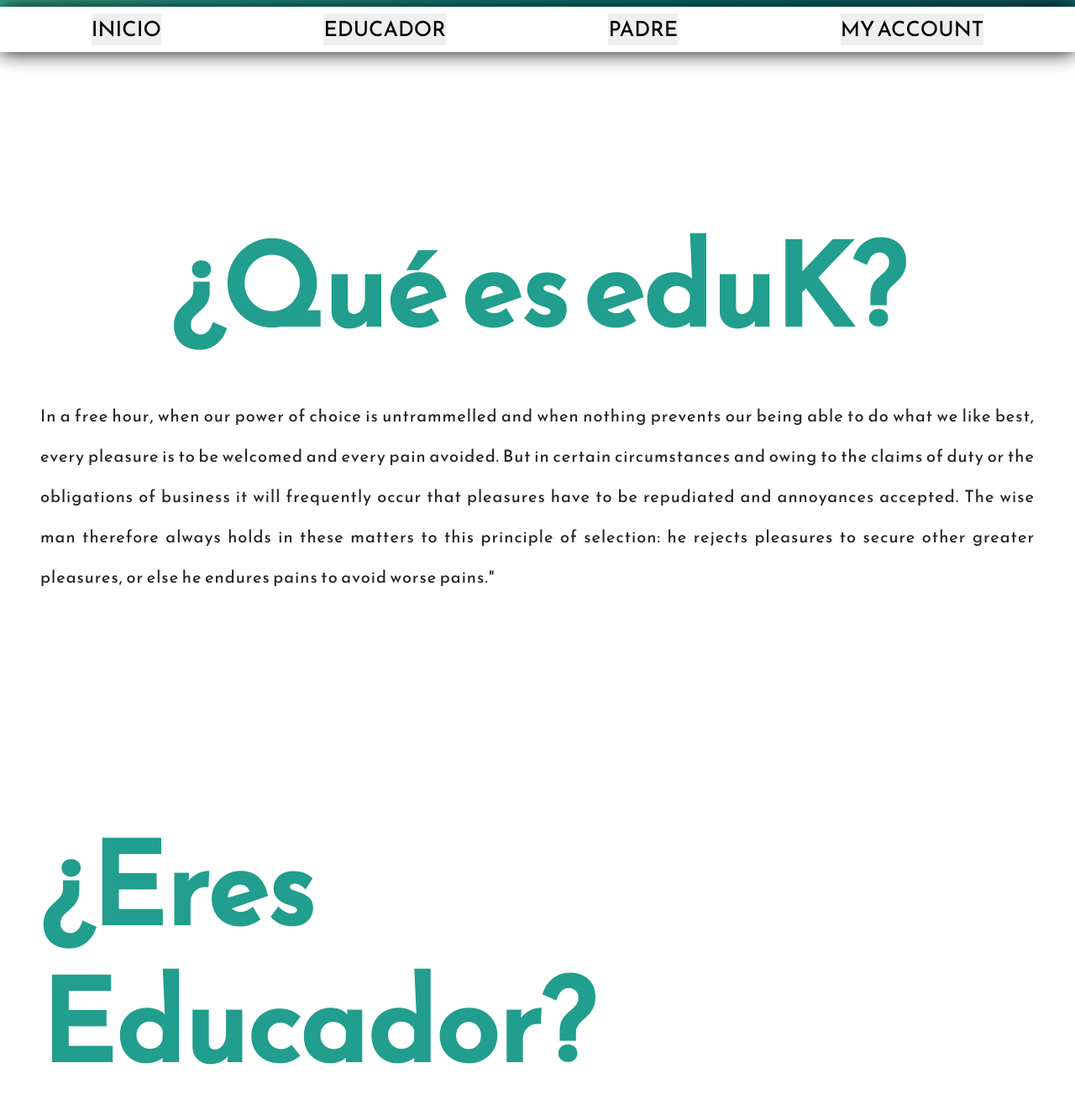
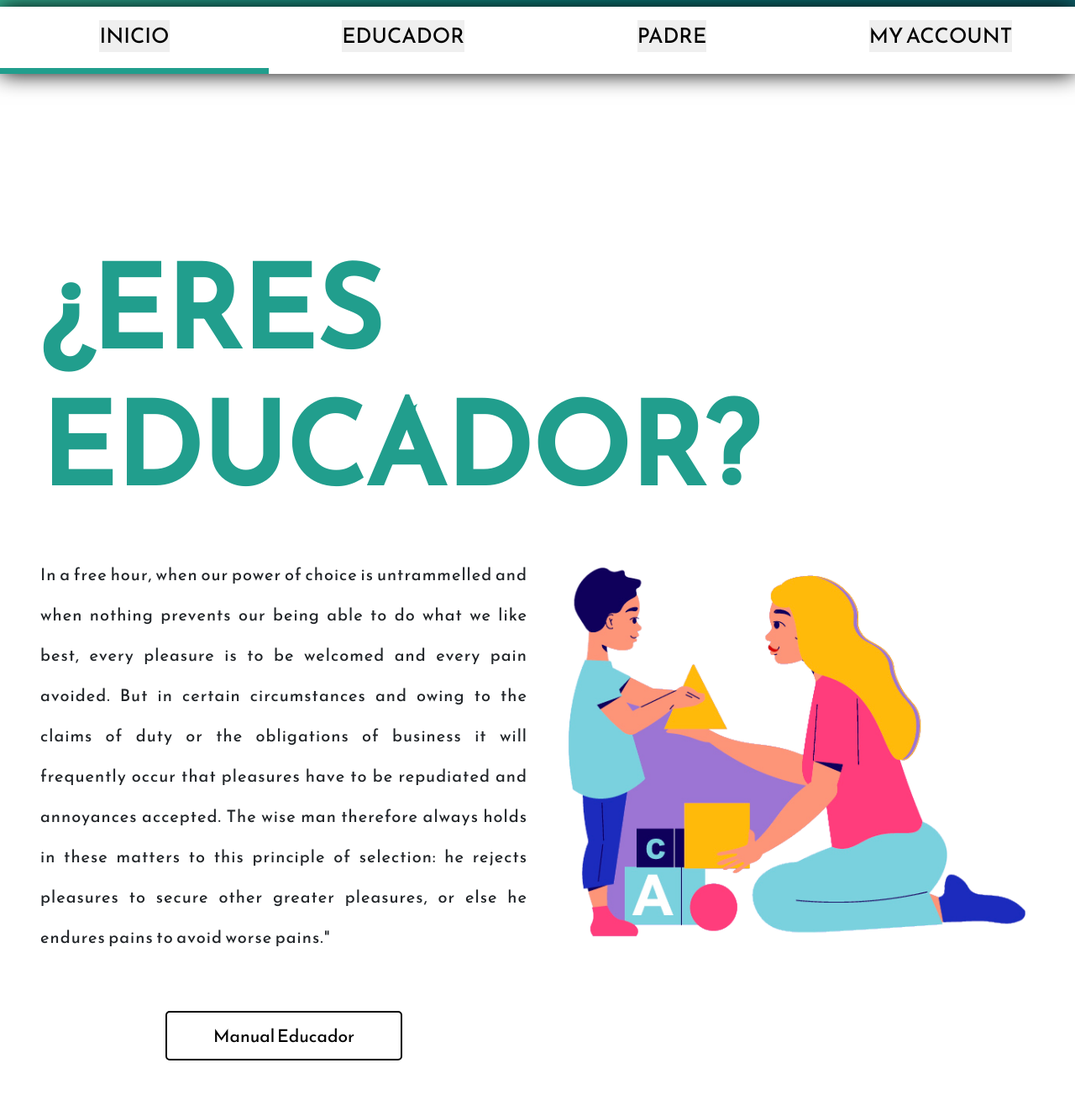
Before and after one commit to RafaelDiazAnguita/RafaelDiazAnguita.github.io, a plain HTML site: page index.html in a window 1280 px wide. Shown: the part 724-2046 px from the top of the page at 84% size. Drawn offline with nearby package versions, Linux system fonts and the light colour scheme.

Commit message:
Revert "grg"
This reverts commit 0cf3abfc800fb357fed30f601cda14f58b1b2071.

```diff
--- a/app.js
+++ b/app.js
@@ -3,7 +3,7 @@ const menu = document.getElementById('top-menu');
 const indicator = document.getElementById('menu-indicator');
 const secciones = document.querySelectorAll('.section');
 
-let indicatorTam = menu.querySelector('#top-menu button').offsetWidth;
+let indicatorTam = menu.querySelector('.row div').offsetWidth;
 indicator.style.width = indicatorTam + 'px';
 
 let indexSeccionActiva;
@@ -25,7 +25,7 @@ secciones.forEach(seccion => { observer.observe(seccion); });
 
 
 const onResize = () =>{
-    indicatorTam = menu.querySelector('#top-menu button').offsetWidth;
+    indicatorTam = menu.querySelector('.row div').offsetWidth;
     indicator.style.width = indicatorTam + 'px';
     indicator.style.transform = `translateX(${indicatorTam * indexSeccionActiva}px)`;
 }
--- a/index.html
+++ b/index.html
@@ -35,23 +35,28 @@
         </div>
 
         <!-- Fixed top menu -->
-        <nav id="top-menu" class="container-fluid">
-            <div class="menu-container">
-                <button><a href="#start">INICIO</a></button>
-                <button><a href="#educator-section">EDUCADOR</a></button>
-                <button><a href="#parent-section">PADRE</a></button>
-                <button><a href="#4">MY ACCOUNT</a></button>
+        <div id="top-menu" class="container-fluid">
+            <div class="row">
+                <div class="col-3 p-2 p-md-3 text-center"><button><a href="#start">INICIO</a></button></div>
+                <div class="col-3 p-2 p-md-3 text-center"><button><a href="#educator-section">EDUCADOR</a></button></div>
+                <div class="col-3 p-2 p-md-3 text-center"><button><a href="#parent-section">PADRE</a></button></div>
+                <div class="col-3 p-2 p-md-3 text-center"><button><a href="#4">MY ACCOUNT</a></button></div>
+                <span id="menu-indicator"></span>
             </div>
-            <span id="menu-indicator"></span>
-        </nav>
+
+        </div>
 
 
 
         <!-- Sections -->
         <div class="container-fluid p-5 first-section section" id="eduk-section">
             <div class="row">
-                <div class="col-12">
-                    <h2 class="mb-5 section-title text-center"><b>¿Qué es eduK?</b></h2>
+                <div class="col-12 col-md-8">
+                    <h2 class="mb-5 section-title"><b>¿ERES EDUCADOR?</b></h2>
+                </div>
+            </div>
+            <div class="row">
+                <div class="col-12 col-md-6">
                     <p class="text">In a free hour, when our power of choice is untrammelled and
                         when nothing prevents our being able to do what we like best, every pleasure is to be welcomed and every pain
                         avoided. But in certain circumstances and owing to the claims of duty or the obligations of business it will
@@ -59,15 +64,22 @@
                         holds in these matters to this principle of selection: he rejects pleasures to secure other greater pleasures,
                         or else he endures pains to avoid worse pains."
                     </p>
+                    <div class="text-center">
+                        <button class="primary-button mt-5">
+                            <span>Manual Educador</span>
+                        </button>
+                    </div>
+                </div>
+                <div class="col-12 col-md-6">
+                    <img class="section-image" src="./img/educator.png">
                 </div>
             </div>
         </div>
 
-
         <div class="container-fluid p-5 first-section section" id="educator-section">
             <div class="row">
                 <div class="col-12 col-md-8">
-                    <h2 class="mb-5 section-title"><b>¿Eres Educador?</b></h2>
+                    <h2 class="mb-5 section-title"><b>¿ERES EDUCADOR?</b></h2>
                 </div>
             </div>
             <div class="row">
@@ -94,7 +106,7 @@
         <div class="container-fluid mt-5 section p-5" id="parent-section">
             <div class="row">
                 <div class="col-12">
-                    <h2 class="mb-5 section-title text-right"><b>¿Eres Padre?</b></h2>
+                    <h2 class="mb-5 section-title text-right"><b>¿ERES PADRE?</b></h2>
                 </div>
             </div>
             <div class="row">
--- a/style.css
+++ b/style.css
@@ -131,11 +131,6 @@ h2,h3{
     background: #fff;
     box-shadow: 0px 0px 25px black;
 }
-.menu-container{
-    display: flex;
-    align-items: center;
-    justify-content: space-around;
-}
 #top-menu div.row{
     align-items: center;
 }
@@ -144,11 +139,11 @@ h2,h3{
     height: 7px;
     background: #219e8d;
     transition: .3s ease-out all;
+    /*transform: translate(-500px);*/
 }
 #top-menu button{
     border: none;
-    margin-top: 8px;
-    margin-bottom: 8px;
+    border-bottom: 3px solid #fff;
     font-size: 25px;
     transition: .3s ease all;
 }
```
